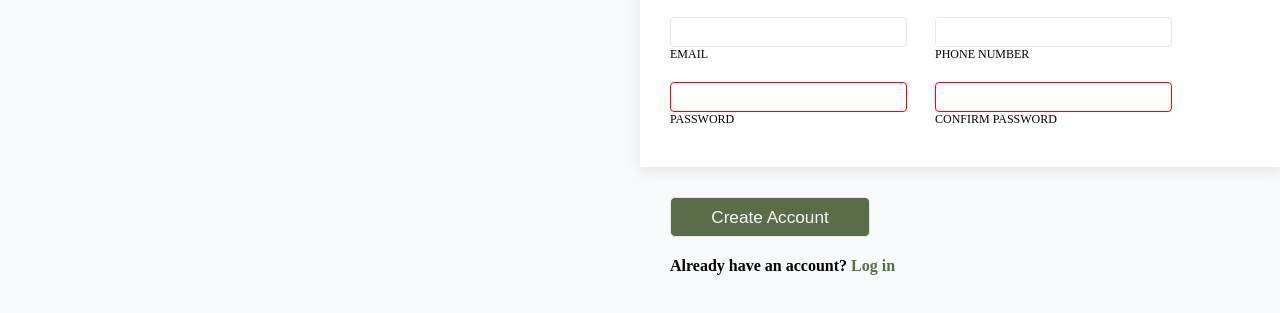
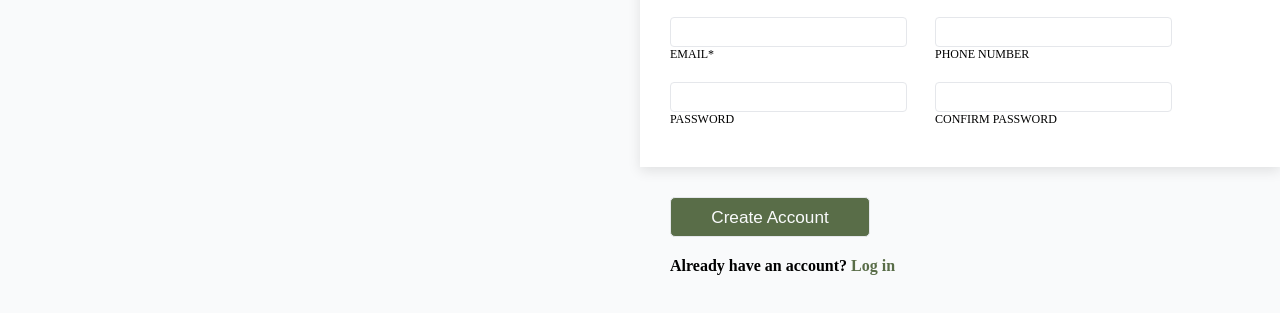
Before and after one commit to JMart2210/sign-up-form, a plain HTML site: page index.html in a window 1280 px wide. Shown: the part 421-734 px from the top of the page. Drawn offline with Linux system fonts and the light colour scheme.

Commit message:
removed error class on page load

```diff
--- a/index.html
+++ b/index.html
@@ -48,13 +48,12 @@
               >
               <input type="email" id="email" tabindex="3" required />
               <label for="email" data-help="format: email@email.com"
-                >EMAIL</label
+                >EMAIL*</label
               >
               <input
                 type="password"
                 id="password"
                 minlength="6"
-                class="error"
                 tabindex="5"
                 required
               />
@@ -71,7 +70,6 @@
                 type="password"
                 id="password2"
                 minlength="6"
-                class="error"
                 tabindex="6"
                 required
               />
```
